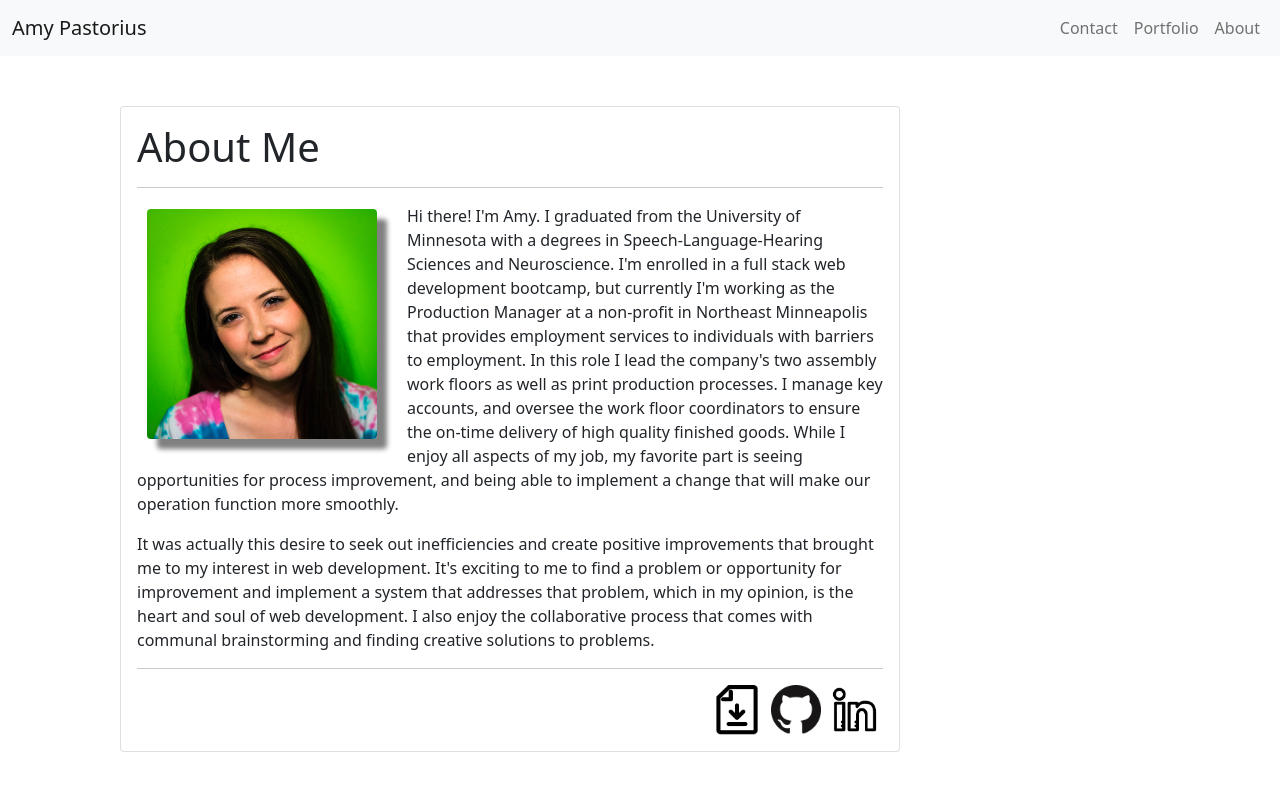
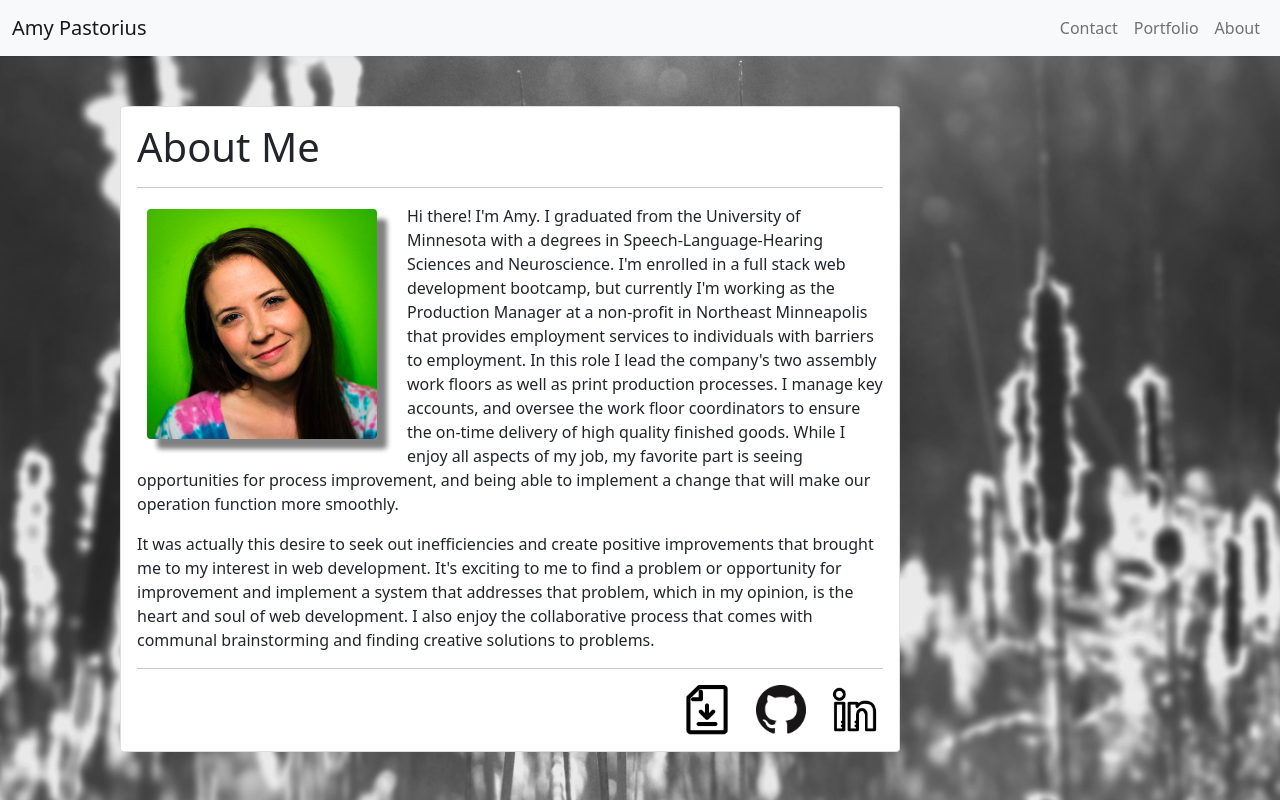
Before and after one commit to past0073/React-Portfolio, a React (Create React App) app in the folder amy-pastorius-portfolio/: page / in a window 1280 px wide. Shown: the top 800 px of the page. Built offline with nearby package versions, Linux system fonts and the light colour scheme.

Commit message:
background image working.

```diff
--- a/amy-pastorius-portfolio/src/pages/About/index.js
+++ b/amy-pastorius-portfolio/src/pages/About/index.js
@@ -10,7 +10,7 @@ import "./style.css";
 function About () {
     return (
             <div>
-                <div className="bg" src={Reeds}>
+                <div className="bg" style={{ backgroundImage: `url(${Reeds})` }}>
             <section className="container" style={{padding: 50}}>
             <div className="card w-75">
                 <div className="card-body">
--- a/amy-pastorius-portfolio/src/pages/About/style.css
+++ b/amy-pastorius-portfolio/src/pages/About/style.css
@@ -16,6 +16,6 @@
   #icon {
     height: 50px;
     text-decoration: none;
-    padding-left: 5px;
+    padding-left: 20px;
     float: right;
     }
```
Also changed, not shown: amy-pastorius-portfolio/src/assets/images/gif.gif (added).
